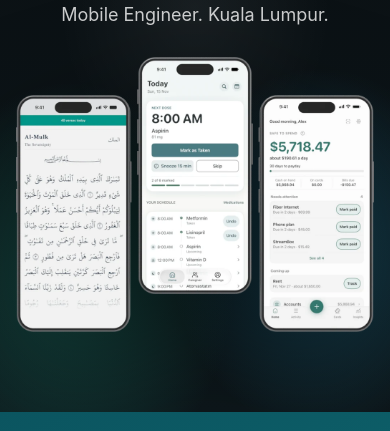
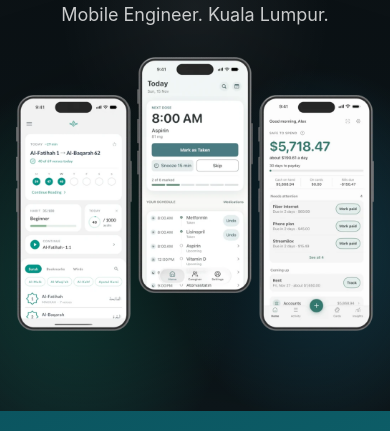
Before and after one commit to suhailpahmin/suhailpahmin.github.io, a plain HTML site: page preview/index.html in a window 390 px wide. Shown: the part 166-597 px from the top of the page. Drawn offline with Linux system fonts and the light colour scheme.

Commit message:
Preview: Altamis home screen in header phones

```diff
--- a/preview/index.html
+++ b/preview/index.html
@@ -7,7 +7,7 @@
 <title>Suhail Pahmin</title>
 <meta name="description" content="Calm, useful iPhone apps by Suhail Pahmin: Trevane, Bloom and Altamis.">
 <meta name="theme-color" content="#0A0F12">
-<link rel="preload" as="image" href="img/home-hero-A-d-v1.webp" media="(min-width:761px)">
+<link rel="preload" as="image" href="img/home-hero-A-d-v2.webp" media="(min-width:761px)">
 <script>document.documentElement.classList.replace('no-js','js')</script>
 <style>
 @font-face{font-family:AmiriQuran;src:url(img/AmiriQuran.ttf) format("truetype");font-display:swap}
@@ -139,7 +139,7 @@ a{color:inherit}
  <h1 class="word" data-speed="0.85">Suhail Pahmin</h1>
  <p class="intro">Mobile Engineer. Kuala Lumpur.</p>
  <div class="phones" data-speed="1.1">
-  <picture><source media="(max-width:760px)" srcset="img/home-hero-A-m-v1.webp" width="1000" height="768"><img src="img/home-hero-A-d-v1.webp" width="1600" height="1034" alt="Altamis, Trevane and Bloom on iPhone"></picture>
+  <picture><source media="(max-width:760px)" srcset="img/home-hero-A-m-v2.webp" width="1000" height="766"><img src="img/home-hero-A-d-v2.webp" width="1600" height="1034" alt="Altamis, Trevane and Bloom on iPhone"></picture>
  </div>
 </header>
 
```
Also changed, not shown: preview/img/home-hero-A-d-v2.webp (added), preview/img/home-hero-A-m-v2.webp (added).
